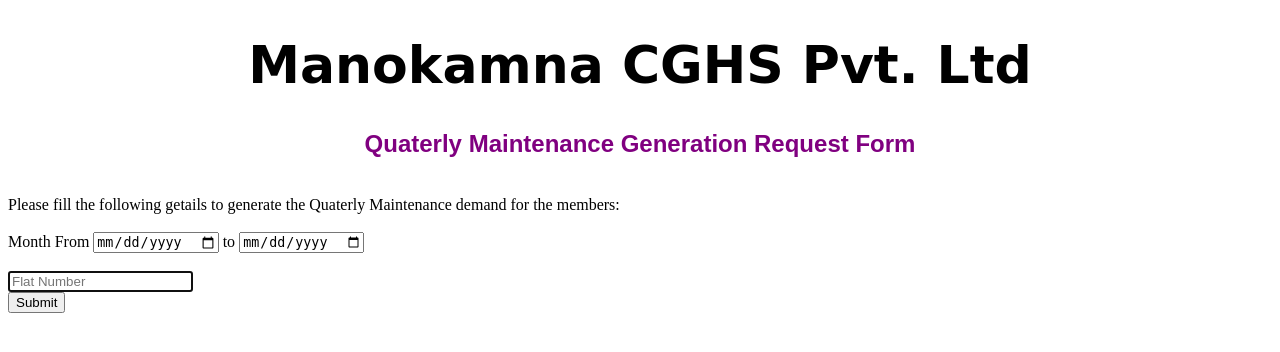
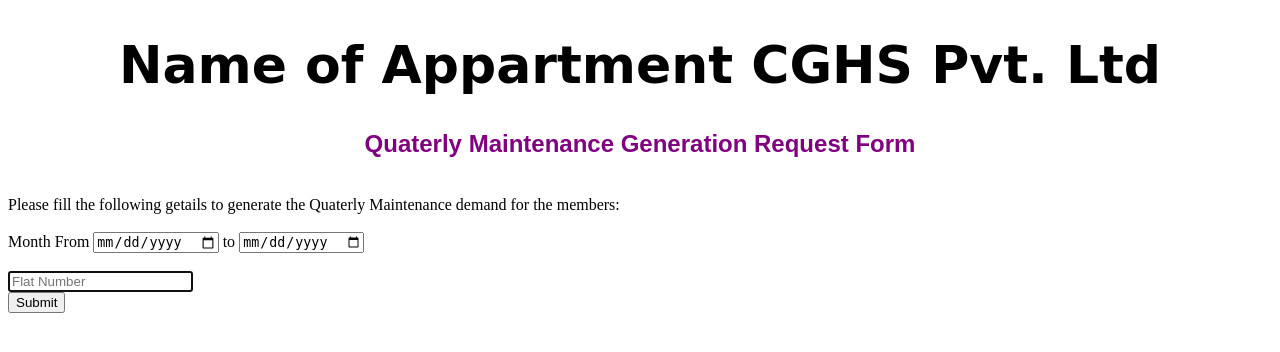
Before and after one commit to tanwar-abhi/Member-Dues-Generator, a Flask app: page / in a window 1280 px wide. Shown: the top 352 px of the page. Run offline with Flask 2, Linux system fonts and the light colour scheme.

Commit message:
User specific heading removed

```diff
--- a/templates/index.html
+++ b/templates/index.html
@@ -1,7 +1,7 @@
 {% extends "layout.html" %}
 
 {% block body %}
-    <h1 class="heading1">Manokamna CGHS Pvt. Ltd</h1>
+    <h1 class="heading1">Name of Appartment CGHS Pvt. Ltd</h1>
     <h2 class="heading2">Quaterly Maintenance Generation Request Form</h2>
     <form action="/" method="post">
         <br>Please fill the following getails to generate the Quaterly Maintenance demand for the members:<br>
```
